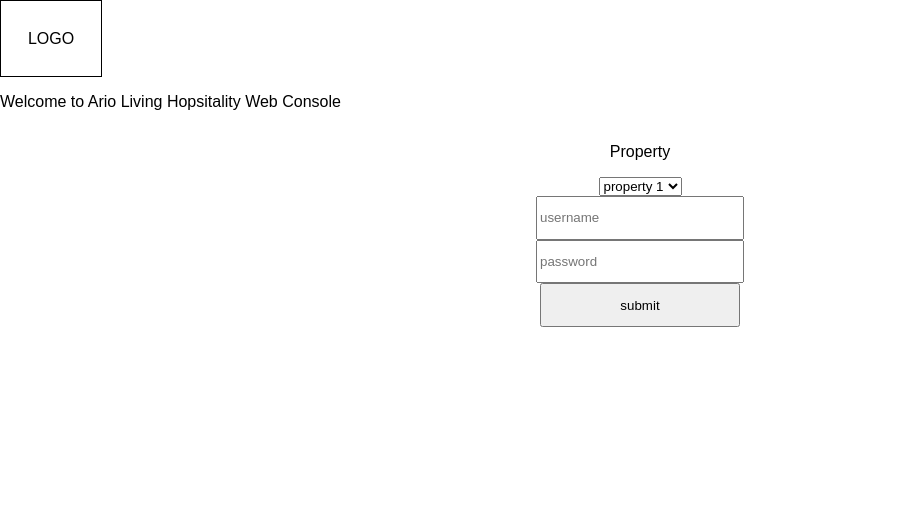
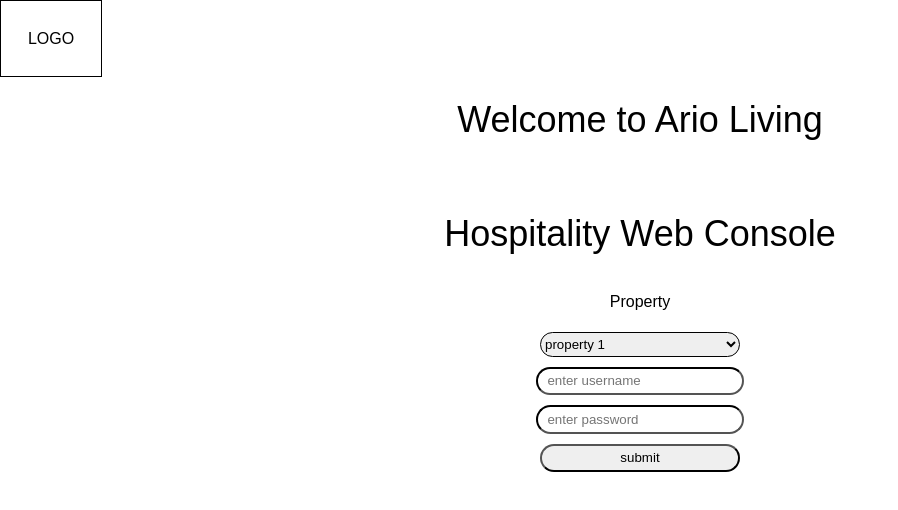
Before and after one commit to S9Digital/web-console, a React (Create React App) app: page / in a window 1280 px wide. Shown: the top 510 px of the page, without its empty margins (0-898 px from the left). Built offline with nearby package versions, Linux system fonts and the light colour scheme.

Commit message:
home page formatting updates

```diff
--- a/src/components/Home.js
+++ b/src/components/Home.js
@@ -22,6 +22,9 @@ const Logo = styled.div`
   justify-content: space-around;
   align-items: center;
 `;
+const Title = styled.p`
+  font-size: 36px;
+`;
 const LoginContainer = styled.div`
   flex: 1;
   display: flex;
@@ -39,8 +42,23 @@ const Login = styled.form`
   align-items: center;
 `;
 const TextInput = styled.input`
+  outline: none;
   width: 200px;
   height: 50px;
+  margin: 5px;
+  border-radius: 25px;
+  border-color: black;
+  flex: 1;
+  display: flex;
+  justify-content: center;
+  align-items: center;
+`;
+const SelectInput = styled.select`
+  width: 200px;
+  height: 50px;
+  margin: 5px;
+  border-radius: 25px;
+  border-color: black;
   flex: 1;
   display: flex;
   justify-content: center;
@@ -95,11 +113,16 @@ class Home extends Component {
     return (
       <Wrapper>
         <Logo>LOGO</Logo>
-        <p>Welcome to Ario Living Hopsitality Web Console</p>
+        <LoginContainer>
+          <Login>
+            <Title>Welcome to Ario Living</Title>
+            <Title>Hospitality Web Console</Title>
+          </Login>
+        </LoginContainer>
         <LoginContainer>
           <Login onSubmit={e => this.handleClick(e)}>
             <p>Property</p>
-            <select
+            <SelectInput
               name="/property"
               value={this.state.propertyId}
               onChange={e => this.changeProperty(e)}
@@ -107,14 +130,14 @@ class Home extends Component {
               {this.props.properties.map(property =>
                 this.renderPropertySelect(property)
               )}
-            </select>
+            </SelectInput>
             <TextInput
-              placeholder="username"
+              placeholder="  enter username"
               value={this.state.username}
               onChange={e => this.changeUsername(e)}
             />
             <TextInput
-              placeholder="password"
+              placeholder="  enter password"
               value={this.state.password}
               onChange={e => this.changePassword(e)}
             />
```
